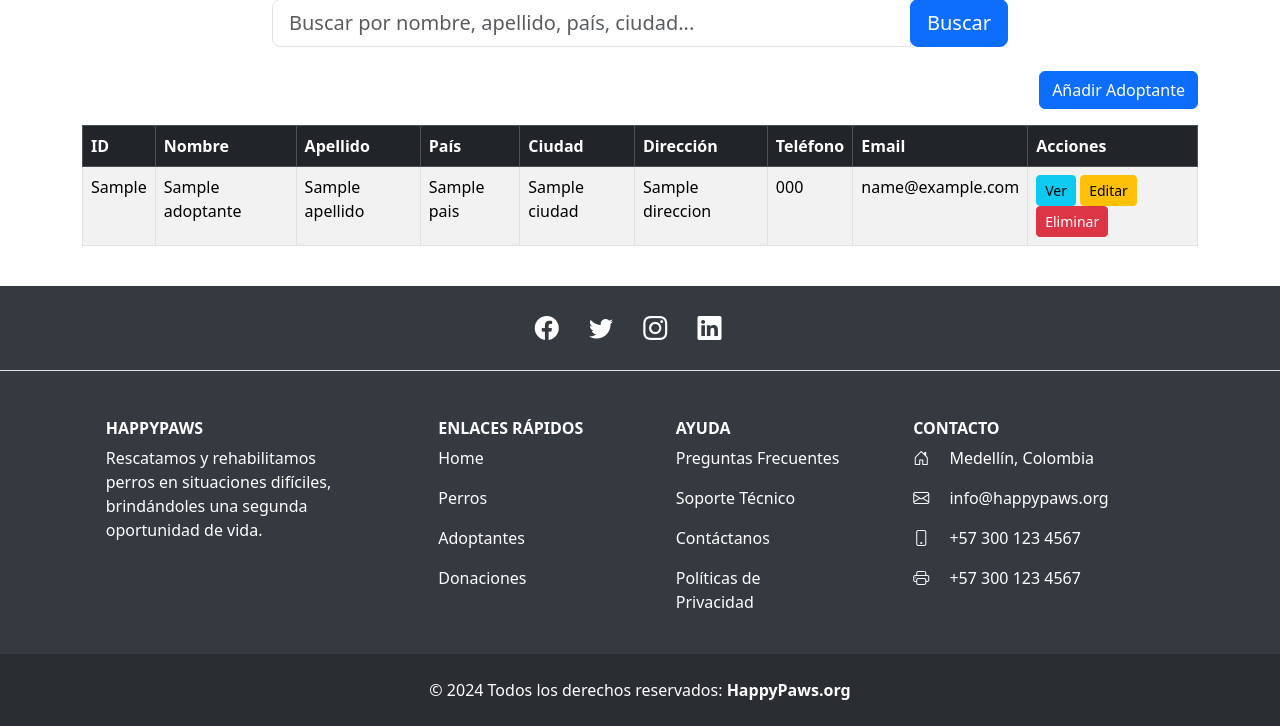
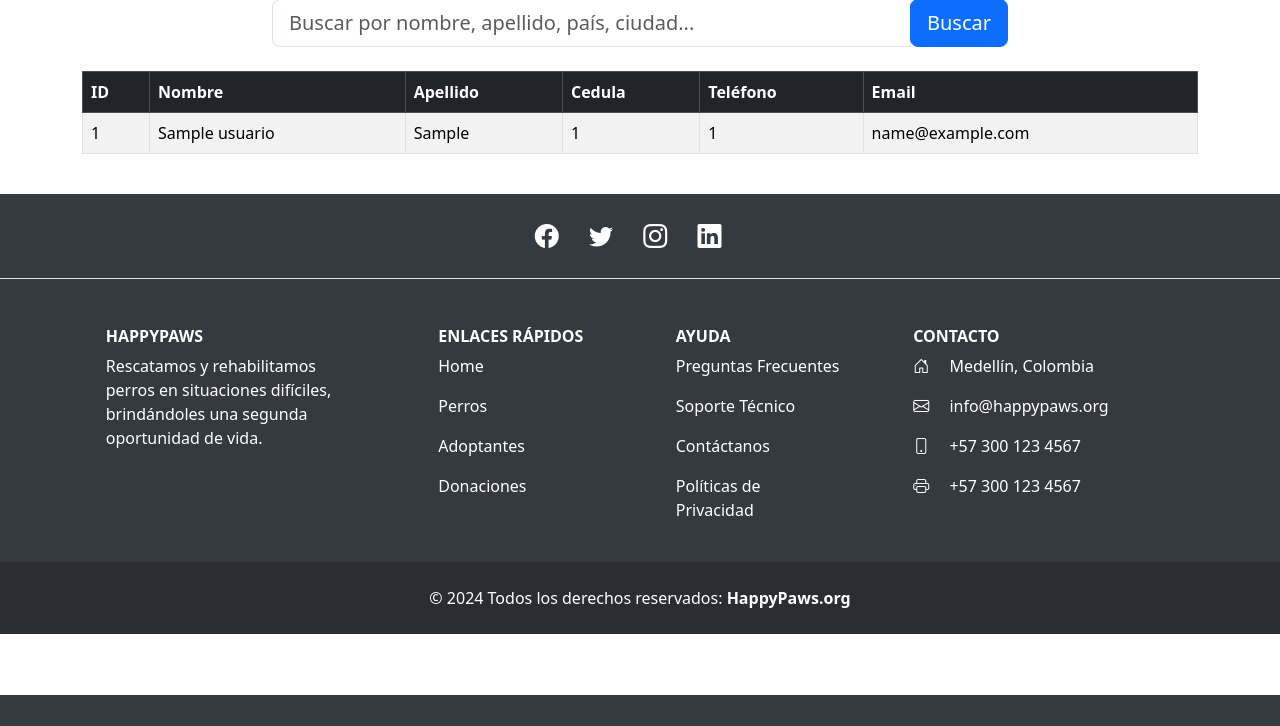
Before and after one commit to marlont26/ONG-pagina, a Flask app: template project ong/app/templates/adoptantes/index.html in a window 1280 px wide. Shown: the part 105-831 px from the top of the page. After the commit the page ends 800 px from the top, so only its background shows below. Run offline with Flask 3, Linux system fonts and the light colour scheme; tables that the repository leaves empty hold one stand-in row (values such as "Sample post"); the template is opened without the code that fills it: values that come from a table or form of the project are taken from there, most other values are stand-ins (such as "Sample title", 1, 10 or a date in 2020).

Commit message:
Funciones

```diff
--- a/project ong/app/__init__.py
+++ b/project ong/app/__init__.py
@@ -39,10 +39,12 @@ def create_app():
         visitaMedica_routes,
         main_routes,
         usuario_routes,
-        usuarioin_routes
+        usuarioin_routes,
+        adoptante_routes
     )
 
     app.register_blueprint(usuarioin_routes.bp)
+    app.register_blueprint(adoptante_routes.bp)
     app.register_blueprint(cuidado_routes.bp)
     app.register_blueprint(empleado_routes.bp)
     app.register_blueprint(perro_routes.bp)
--- a/project ong/app/routes/__init__.py
+++ b/project ong/app/routes/__init__.py
@@ -2,4 +2,4 @@ from flask import Blueprint
 
 bp = Blueprint('main',__name__)
 
-from app.routes import cuidado_routes,  empleado_routes, perro_routes, solicitudAdopcion_routes, veterinario_routes, visitaMedica_routes, usuario_routes, usuarioin_routes
+from app.routes import cuidado_routes,  empleado_routes, perro_routes, solicitudAdopcion_routes, veterinario_routes, visitaMedica_routes, usuario_routes, usuarioin_routes, adoptante_routes
--- a/project ong/app/templates/adoptantes/index.html
+++ b/project ong/app/templates/adoptantes/index.html
@@ -15,11 +15,6 @@
                 </form>
             </div>
         </div>
-
-        <div class="text-end mb-3">
-            <a href="{{ url_for('adoptante.add') }}" class="btn btn-primary">Añadir Adoptante</a>
-        </div>
-
         <div class="table-responsive">
             <table class="table table-striped table-bordered">
                 <thead class="table-dark">
@@ -27,30 +22,20 @@
                         <th>ID</th>
                         <th>Nombre</th>
                         <th>Apellido</th>
-                        <th>País</th>
-                        <th>Ciudad</th>
-                        <th>Dirección</th>
+                        <th>Cedula</th>
                         <th>Teléfono</th>
                         <th>Email</th>
-                        <th>Acciones</th>
                     </tr>
                 </thead>
                 <tbody id="adoptante-table">
                     {% for adoptante in adoptantes %}
                         <tr>
-                            <td>{{ adoptante.idAdoptante }}</td>
+                            <td>{{ adoptante.id }}</td>
                             <td>{{ adoptante.nombre }}</td>
                             <td>{{ adoptante.apellido }}</td>
-                            <td>{{ adoptante.pais }}</td>
-                            <td>{{ adoptante.ciudad }}</td>
-                            <td>{{ adoptante.direccion }}</td>
+                            <td>{{ adoptante.cedula }}</td>
                             <td>{{ adoptante.telefono }}</td>
                             <td>{{ adoptante.email }}</td>
-                            <td>
-                                <a href="{{ url_for('adoptante.show', id=adoptante.idAdoptante) }}" class="btn btn-info btn-sm">Ver</a>
-                                <a href="{{ url_for('adoptante.edit', id=adoptante.idAdoptante) }}" class="btn btn-warning btn-sm">Editar</a>
-                                <a href="{{ url_for('adoptante.delete', id=adoptante.idAdoptante) }}" class="btn btn-danger btn-sm">Eliminar</a>
-                            </td>
                         </tr>
                     {% endfor %}
                 </tbody>
--- a/project ong/app/templates/baseadm.html
+++ b/project ong/app/templates/baseadm.html
@@ -30,7 +30,7 @@
           <a class="nav-link mx-lg" href="{{ url_for('perro.index') }}">Perros</a>
         </li>
         <li class="nav-item">
-          <a class="nav-link mx-lg" href="">Adoptantes</a>
+          <a class="nav-link mx-lg" href="{{ url_for('adoptante.index') }}">Adoptantes</a>
         </li>
         <li class="nav-item">
           <a class="nav-link mx-lg " href="">Empleados</a>
@@ -47,7 +47,7 @@
       </ul>
     </div>
     <a href="#" class="login-button">Login</a>
-    <a href="#" class="login-button">Register</a>
+    <a href="{{url_for('usuario.register')}}" class="login-button">Register</a>
   </div>
 </nav>
 
```
Also changed, not shown: project ong/app/routes/adoptante_routes.py (added, +21 -0 lines).
